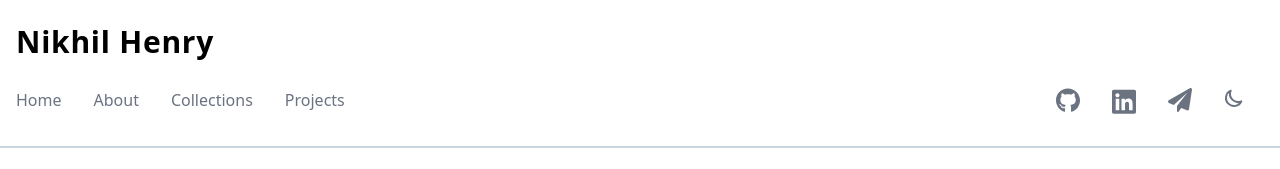
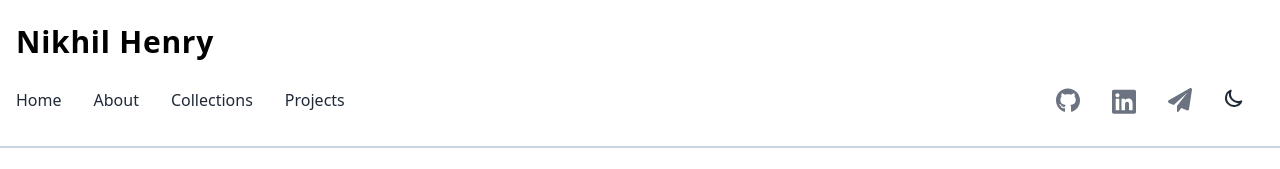
Before and after one commit to nikhilhenry/nh-astro, an Astro site: page /projects in a window 1280 px wide. Shown: the top 169 px of the page. Built offline with nearby package versions, Linux system fonts and the light colour scheme; Astro itself is replaced by a stand-in of ours.

Commit message:
make text darker

```diff
--- a/src/components/Navbar.astro
+++ b/src/components/Navbar.astro
@@ -30,7 +30,7 @@ const links = [{name:"Home",link:"/"},{name:"About",link:"/about/"},{name:"Colle
 
 <style>
   li{
-    @apply px-4 py-1 rounded-md hover:bg-slate-200 first:pl-0 text-gray-500
+    @apply px-4 py-1 rounded-md hover:bg-slate-200 first:pl-0 text-gray-800
   }
   a{
     @apply no-underline
```
